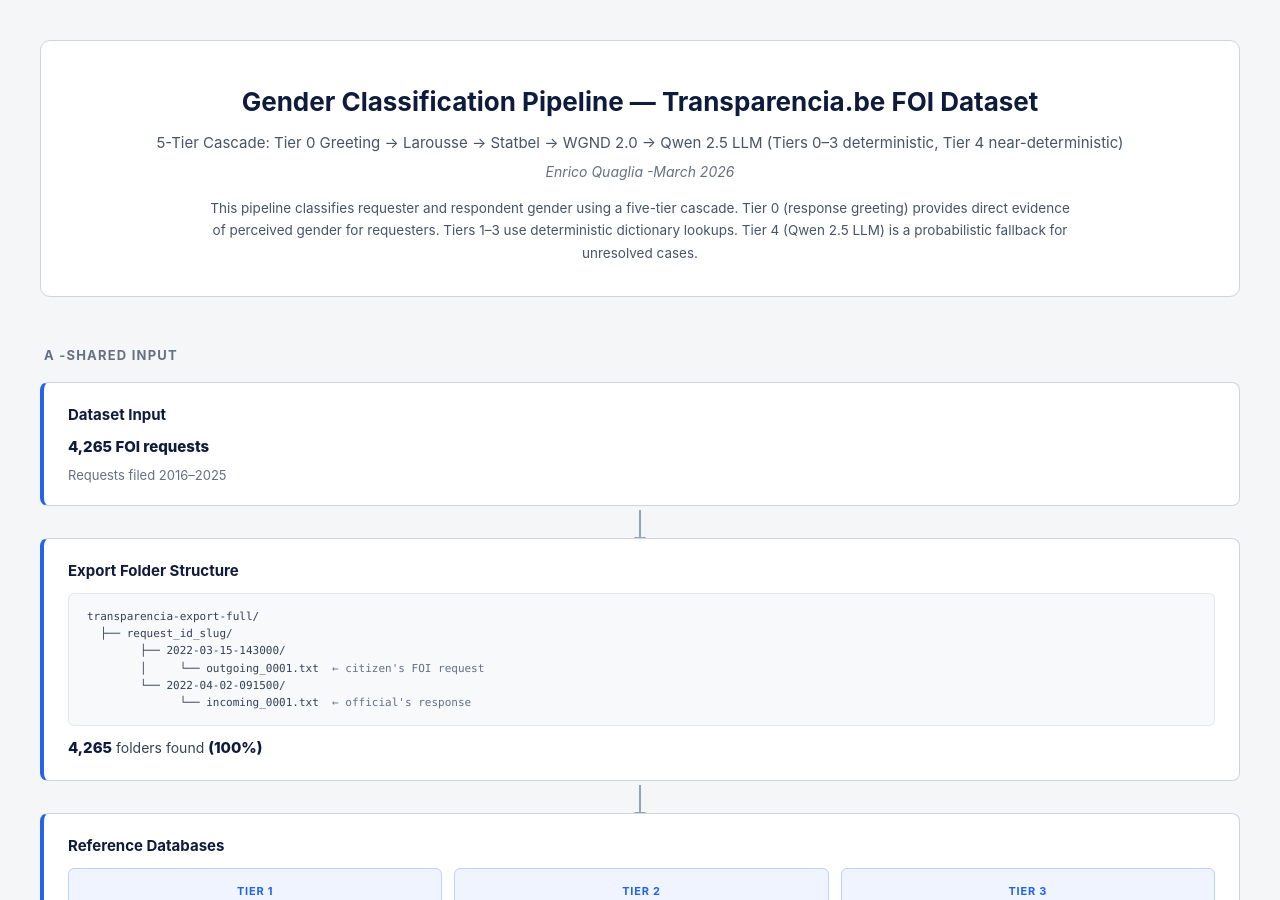
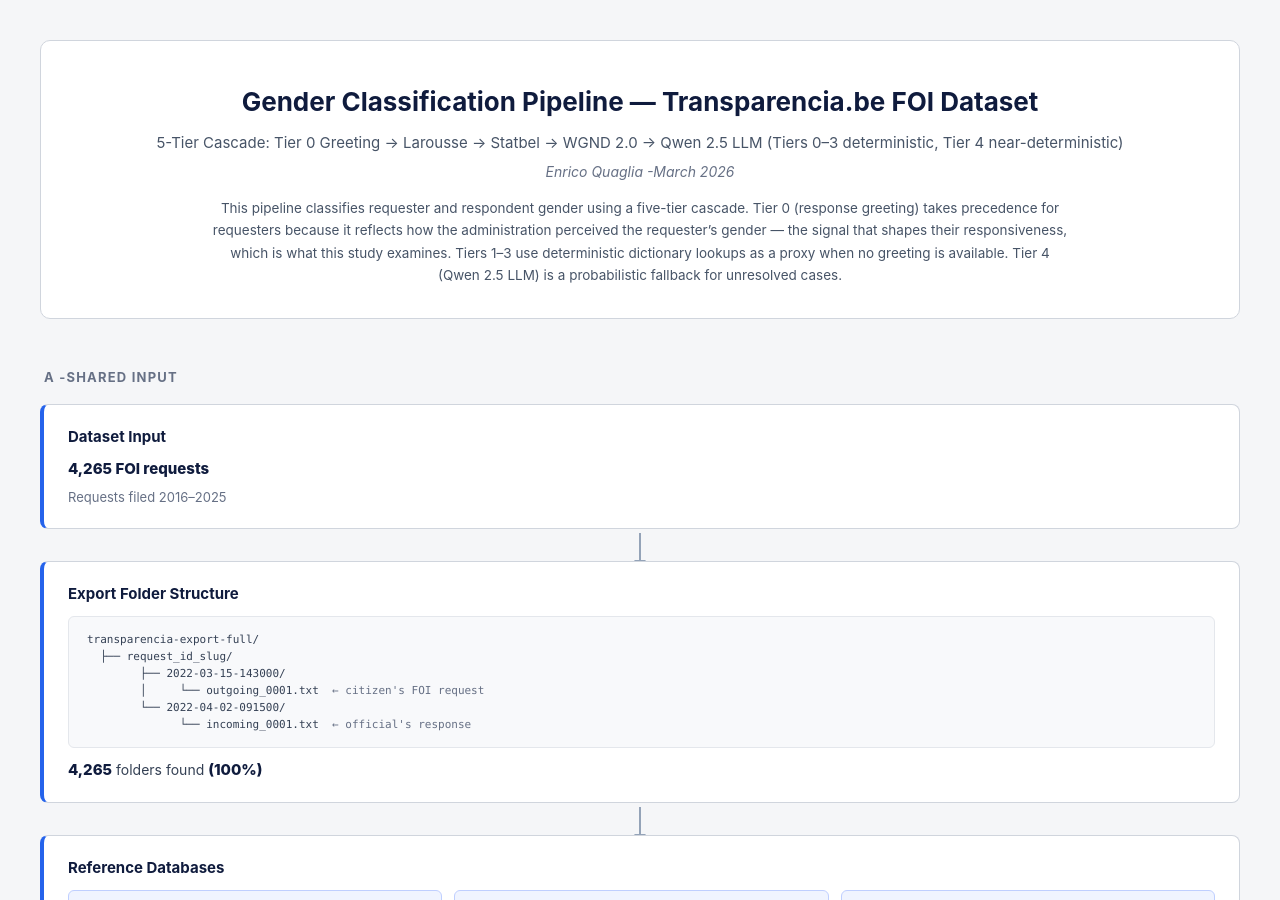
Before and after one commit to eqenrico-hub/eqenrico-hub.github.io, a Jekyll site: the page pipeline.html, which Jekyll copies as it is, in a window 1280 px wide and 900 px high. Built offline with Jekyll 4.4.1, drawn with Linux system fonts in a browser that asks for light colours.

Commit message:
Align gender framing with paper: administration's perception shapes responsiveness
Co-Authored-By: Claude Opus 4.6 (1M context) <noreply@anthropic.com>

```diff
--- a/pipeline-animated.html
+++ b/pipeline-animated.html
@@ -666,7 +666,7 @@ Jean Dupont</div></div>
   </div>
 
   <div class="anim" style="font-weight:700;margin-bottom:8px;color:#7c3aed;">Example 1: &ldquo;DOMINIQUE&rdquo; -unisex name resolved by Tier 0</div>
-  <div class="anim" style="font-size:13px;color:#6b7280;margin-bottom:8px;font-style:italic;">Dictionaries say &ldquo;Dominique&rdquo; is used for both sexes. But the administration addressed this person as &ldquo;Cher Monsieur&rdquo; &mdash; direct evidence of how they perceived the requester. Since our study examines the effect of perceived gender on responsiveness, this perception is the relevant signal.</div>
+  <div class="anim" style="font-size:13px;color:#6b7280;margin-bottom:8px;font-style:italic;">Dictionaries say &ldquo;Dominique&rdquo; is used for both sexes. But the administration addressed this person as &ldquo;Cher Monsieur&rdquo; &mdash; direct evidence of how they perceived the requester. Since our study examines how the administration&rsquo;s perception of the requester&rsquo;s gender shapes their responsiveness, this perception is the relevant signal.</div>
   <div class="cascade anim">
     <div class="cascade-row tier-1 hit" style="background:#f5f3ff;border-color:#c4b5fd;"><span class="cascade-label">Tier 0: Greeting</span> <span>Response says &ldquo;Cher Monsieur&rdquo;</span> <span class="cascade-status" style="color:#7c3aed;">&#x2705; M</span></div>
     <div class="cascade-row tier-1 skip" style="opacity:0.5;"><span class="cascade-label">Tier 1: Larousse</span> <span>Would say BOTH (unisex)</span> <span class="cascade-status" style="color:#94a3b8;">overridden</span></div>
--- a/pipeline.html
+++ b/pipeline.html
@@ -615,7 +615,7 @@
     <h1>Gender Classification Pipeline — Transparencia.be FOI Dataset</h1>
     <div class="subtitle">5-Tier Cascade: Tier 0 Greeting &rarr; Larousse &rarr; Statbel &rarr; WGND 2.0 &rarr; Qwen 2.5 LLM (Tiers 0&ndash;3 deterministic, Tier 4 near-deterministic)</div>
     <div class="author">Enrico Quaglia -March 2026</div>
-    <p style="font-size:13.5px;color:#475467;margin-top:14px;max-width:860px;margin-left:auto;margin-right:auto;line-height:1.65;">This pipeline classifies requester and respondent gender using a five-tier cascade. Tier 0 (response greeting) provides direct evidence of perceived gender for requesters. Tiers 1&ndash;3 use deterministic dictionary lookups. Tier 4 (Qwen 2.5 LLM) is a probabilistic fallback for unresolved cases.</p>
+    <p style="font-size:13.5px;color:#475467;margin-top:14px;max-width:860px;margin-left:auto;margin-right:auto;line-height:1.65;">This pipeline classifies requester and respondent gender using a five-tier cascade. Tier 0 (response greeting) takes precedence for requesters because it reflects how the administration perceived the requester&rsquo;s gender &mdash; the signal that shapes their responsiveness, which is what this study examines. Tiers 1&ndash;3 use deterministic dictionary lookups as a proxy when no greeting is available. Tier 4 (Qwen 2.5 LLM) is a probabilistic fallback for unresolved cases.</p>
   </div>
 
   <!-- ════════════ SECTION A: SHARED INPUT ════════════ -->
```
